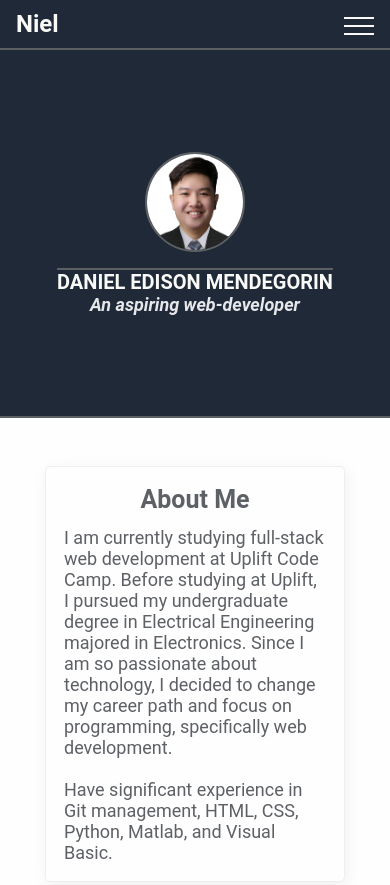
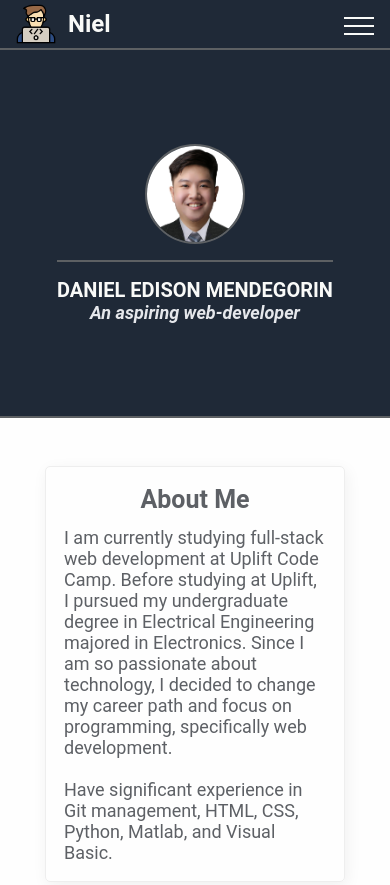
Before and after one commit to Avarice03/web-portfolio, a plain HTML site: page index.html in a window 390 px wide. Shown: the top 885 px of the page. Drawn offline with Linux system fonts and the light colour scheme.

Commit message:
fix: CSS indentations

```diff
--- a/assets/stylesheets/style.css
+++ b/assets/stylesheets/style.css
@@ -52,6 +52,12 @@ h6 {
   color: #f9faf8;
 }
 
+#header img {
+  height: 40px;
+  width: 40px;
+  margin-right: 0.5em;
+  align-items: center;
+}
 .hamburger-menu {
   display: none;
 }
@@ -618,7 +624,7 @@ h6 {
   .top-container .content-body {
     border-top: 2px solid #5d6063;
     border-left: none;
-        padding: 0;
+    padding:1em 0 0 0;
     height: auto;
     align-items: center;
   }
--- a/index.html
+++ b/index.html
@@ -13,6 +13,7 @@
     <!-- HEADER -->
     <div id="header">
       <div class="home">
+        <img src="./assets/images/coding.png" alt="icon of a web developer">
         <a href="#">Niel</a>
       </div>
       <div class="hamburger-menu">
```
Also changed, not shown: assets/images/coding.png (added), 1 other file. Lines whose indentation alone changed are shown as unchanged.
